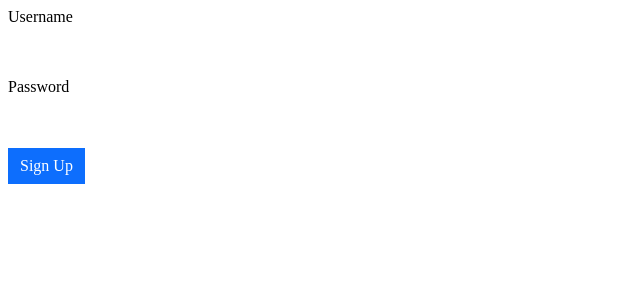
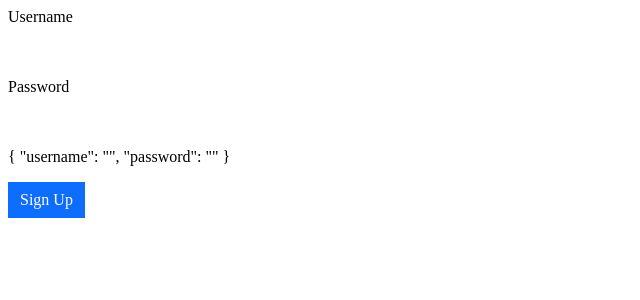
Before and after one commit to Mouhamet99/LetsAngular, an Angular app: page / in a window 1280 px wide. Shown: the top 300 px of the page, without its empty margins (0-640 px from the left). Built offline with nearby package versions, Linux system fonts and the light colour scheme.

Commit message:
add custom async validators function

```diff
--- a/src/app/signup-form/signup-form.component.html
+++ b/src/app/signup-form/signup-form.component.html
@@ -6,11 +6,22 @@
             [class.is-invalid]="username?.touched && !username?.valid"
             id="username"
             type="text"
-            class="form-control">
+            class="form-control"
+        />
         <div class="invalid-feedback">
-                <span *ngIf="username?.errors?.['required']" >Username is required</span>
-                <span *ngIf="username?.errors?.['minlength']" >Username must be at least {{username?.errors?.['minlength'].requiredLength}} characters</span>
-                <span *ngIf="username?.errors?.['cannotContainSpace']">Username cannot contain spaces</span>
+            <span *ngIf="username?.errors?.['required']"
+                >Username is required</span
+            >
+            <span *ngIf="username?.errors?.['minlength']">
+                Username must be at least
+                {{username?.errors?.['minlength'].requiredLength}} characters
+            </span>
+            <span *ngIf="username?.errors?.['cannotContainSpace']"
+                >Username cannot contain spaces</span
+            >
+            <span *ngIf="username?.errors?.['shouldBeUnique']">
+                Username must be unique
+            </span>
         </div>
     </div>
     <div class="form-group mb-3">
@@ -20,10 +31,16 @@
             [class.is-invalid]="password?.touched && !password?.valid"
             id="password"
             type="text"
-            class="form-control">
+            class="form-control"
+        />
         <div class="invalid-feedback">
-                <span *ngIf="password?.touched && !password?.valid">password is required</span>
+            <span *ngIf="password?.touched && !password?.valid"
+                >password is required</span
+            >
         </div>
     </div>
+    <p>
+        {{ form.value | json }}
+    </p>
     <button class="btn btn-primary" type="submit">Sign Up</button>
 </form>
--- a/src/app/signup-form/signup-form.component.ts
+++ b/src/app/signup-form/signup-form.component.ts
@@ -3,17 +3,29 @@ import { FormControl, FormGroup, Validators } from '@angular/forms';
 import { UsernameValidators } from './username.validators';
 
 @Component({
-  selector: 'signup-form',
-  templateUrl: './signup-form.component.html',
-  styleUrls: ['./signup-form.component.css']
+    selector: 'signup-form',
+    templateUrl: './signup-form.component.html',
+    styleUrls: ['./signup-form.component.css'],
 })
-export class SignupFormComponent  {
-form = new FormGroup({
-  username: new FormControl('', [Validators.required, Validators.minLength(3), UsernameValidators.cannotContainSpace]),
-  password: new FormControl('', Validators.required),
-})
+export class SignupFormComponent {
+    form = new FormGroup({
+        username: new FormControl(
+            '',
+            [
+                Validators.required,
+                Validators.minLength(3),
+                UsernameValidators.cannotContainSpace,
+            ],
+            UsernameValidators.shouldBeUnique
+        ),
+        password: new FormControl('', Validators.required),
+    });
 
-get username() { return this.form.get('username') }
+    get username() {
+        return this.form.get('username');
+    }
 
-get password() { return this.form.get('password') }
+    get password() {
+        return this.form.get('password');
+    }
 }
--- a/src/app/signup-form/username.validators.ts
+++ b/src/app/signup-form/username.validators.ts
@@ -8,4 +8,15 @@ export class UsernameValidators {
 
         return null
     }
+
+    static shouldBeUnique(control: AbstractControl): Promise<ValidationErrors | null> {
+        return new Promise((resolve, reject) => {
+            setTimeout(() => {
+                if(control.value === "dieye")
+                    resolve({ shouldBeUnique: true })
+                else
+                resolve(null)
+            }, 2000)
+        })
+    }
 }
```
Also changed, not shown: 1 other file (tests, documents, lock files or other folders). Lines whose indentation alone changed are shown as unchanged.
